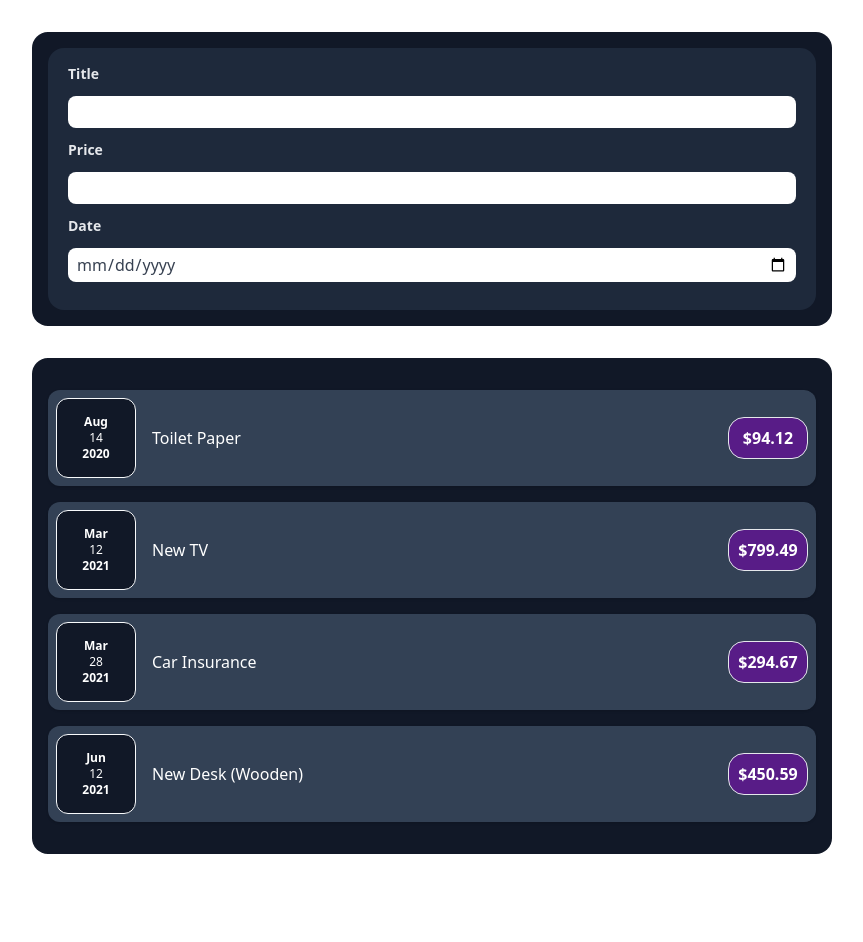
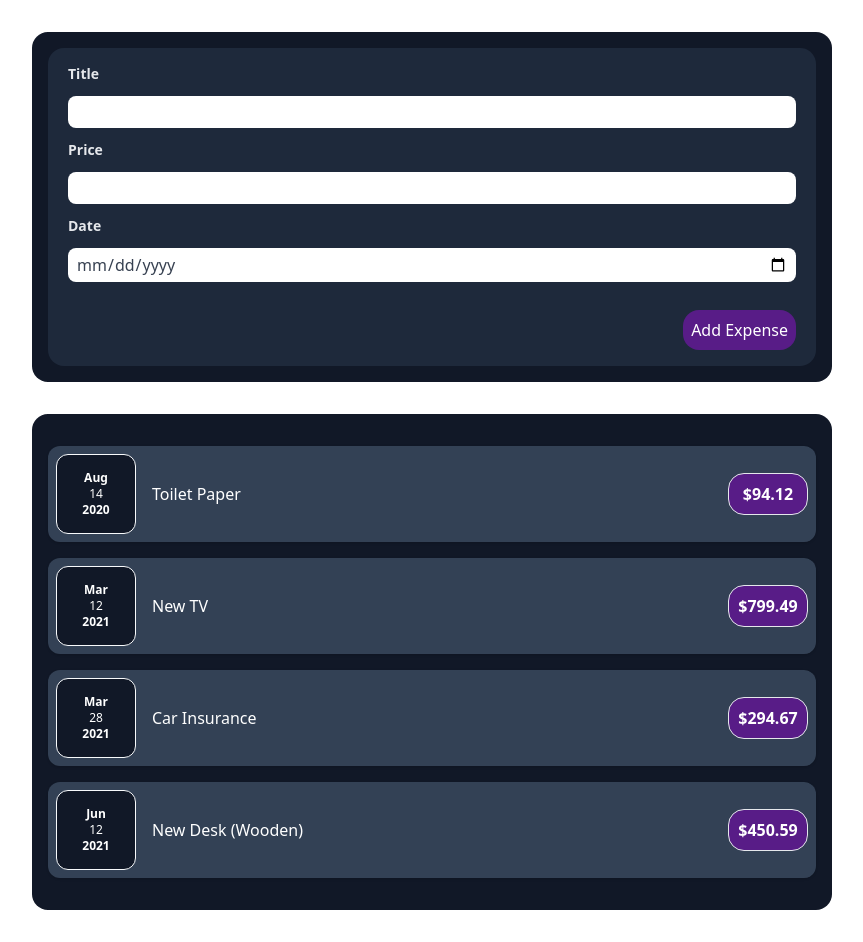
Before and after one commit to Rickyriski666/learn-react, a React (Vite) app: page / in a window 1280 px wide. Shown: the whole page, without its empty margins (208-1071 px from the left). Before the commit the page ends 886 px from the top, so only its background shows below. Built offline with nearby package versions, Linux system fonts and the light colour scheme.

Commit message:
adding button for add expense

```diff
--- a/src/components/base/Form.jsx
+++ b/src/components/base/Form.jsx
@@ -1,3 +1,4 @@
+import { useState } from "react";
 import Container from "./Container";
 
 export default function Form() {
@@ -5,7 +6,7 @@ export default function Form() {
     <div>
       <Container className={"text-white"}>
         <form action="" className="px-5 py-4 bg-slate-800 rounded-2xl">
-          <div className={"m-auto"}>
+          <div className={"mx-auto mb-4"}>
             <label
               htmlFor=""
               className="block mb-3 font-bold text-sm text-gray-200"
@@ -39,6 +40,12 @@ export default function Form() {
               className="w-full mb-3 py-1 px-2 appearance-none rounded-lg text-gray-700 shadow-white"
             />
           </div>
+
+          <div className="flex justify-end">
+            <button className=" text-white bg-purple-900 rounded-2xl p-2">
+              Add Expense
+            </button>
+          </div>
         </form>
       </Container>
     </div>
```
